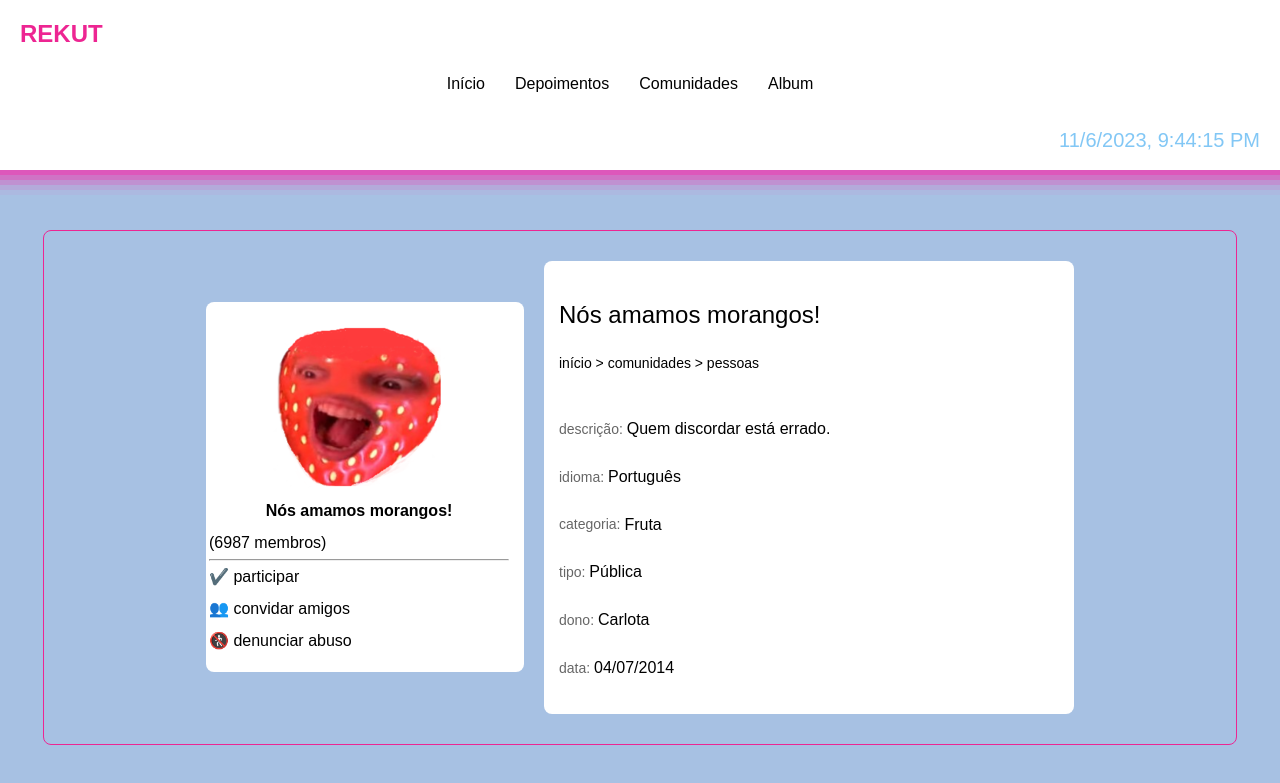
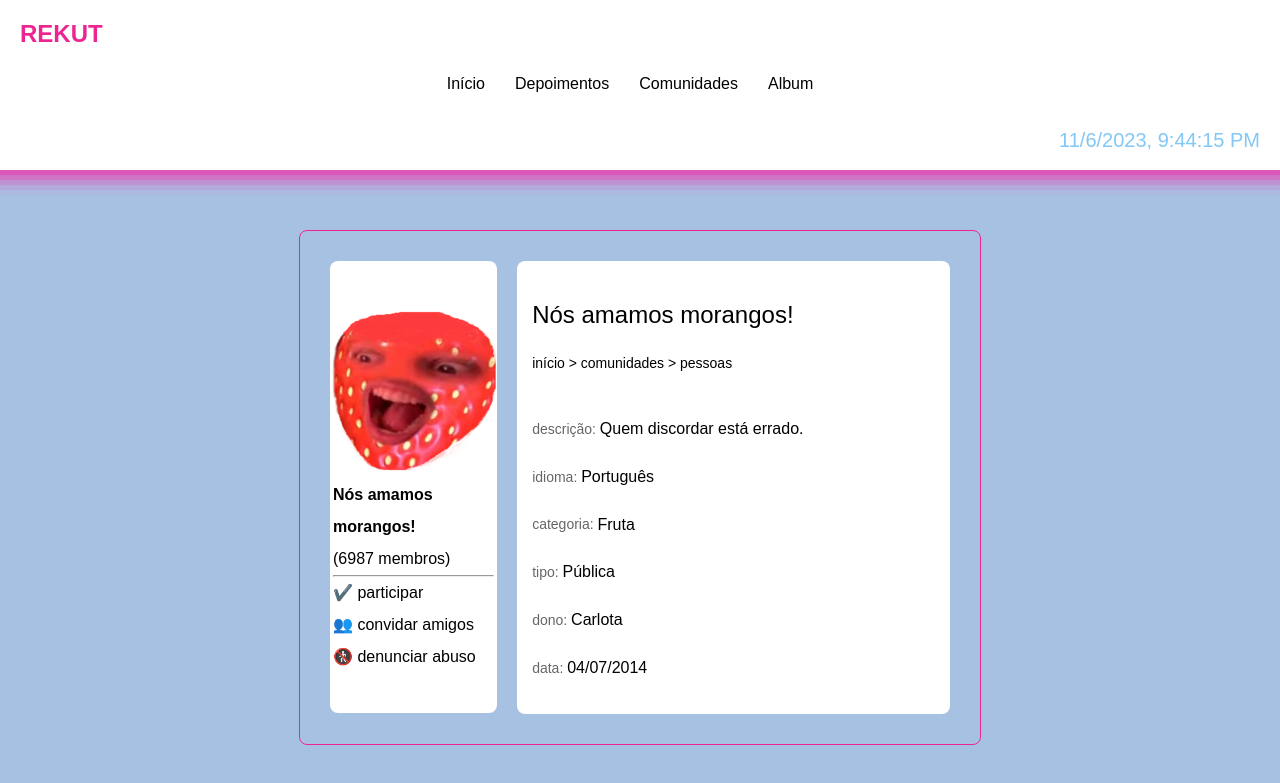
Before and after one commit to juliafclima/trabalho-react-grupo2, a React (Vite) app in the folder trabalho-react-g2/: page /comunidade in a window 1280 px wide. Shown: the top 783 px of the page. Built offline with nearby package versions, Linux system fonts and the light colour scheme.

Commit message:
Feat: Ultima att css comunidade (tamanho dos cards).

```diff
--- a/trabalho-react-g2/src/pages/Comunidade/style.css
+++ b/trabalho-react-g2/src/pages/Comunidade/style.css
@@ -16,15 +16,15 @@
   flex-direction: column;
   align-items: center;
   max-width: 100%;
-  width: 90vw;
+  width: 50vw;
   text-align: left;
   padding: 20px;
   word-wrap: break-word;
   justify-content: center;
 }
 
-.imagemComunidade,
-.tituloComunidade {
+.imagemComunidade
+{
   text-align: center;
   display: flex;
   align-items: center;
@@ -50,6 +50,8 @@
   background-color: #ffffff;
   border-radius: 8px;
   padding: 15px;
+  padding-top: 40px;
+  padding-bottom: 40px;
   margin: 10px;
   width: 300px;
   max-width: 100%;
@@ -57,6 +59,8 @@
   overflow: hidden;
   word-wrap: break-word;
   padding-left: 3px;
+  padding-right: 3px;
+
 }
 
 .textoComunidade {
```
